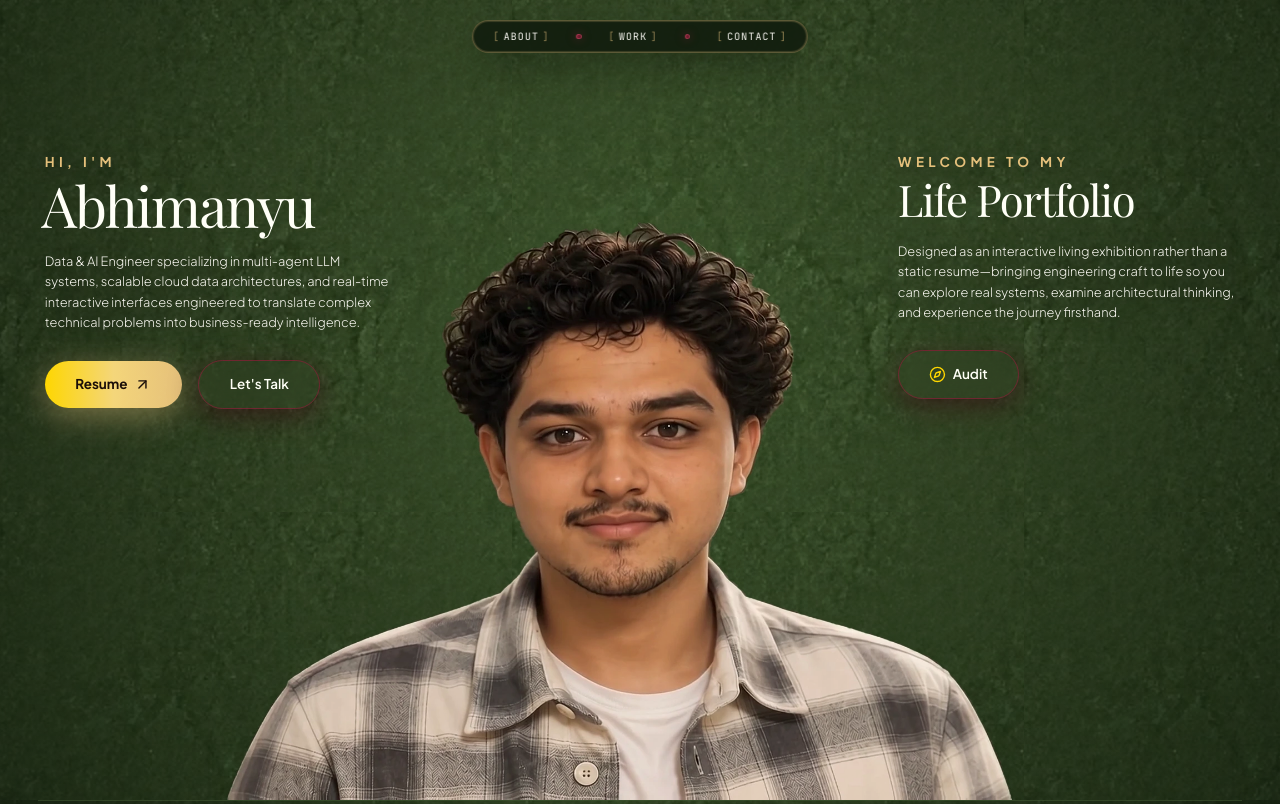
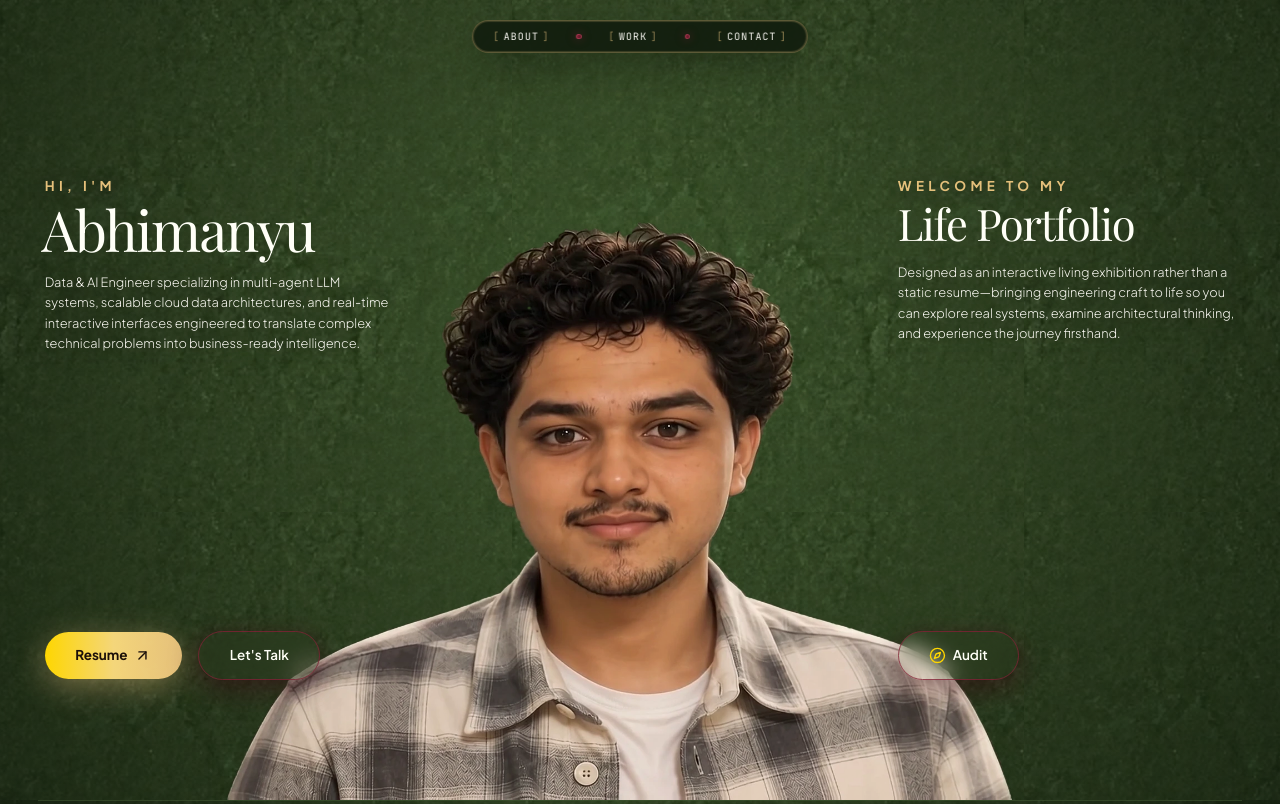
Before and after one commit to abhimanyu-kanase/cursor-portfolio, a React (Vite) app: page / in a window 1280 px wide. Shown: the top 804 px of the page. Built offline with nearby package versions, Linux system fonts and the light colour scheme; no server answers; a web font is replaced by a local one.

Commit message:
Version 4.1.3: Symmetrical Shoulder-Grounded Bottom Alignment & Unified Top/Bottom Heights

```diff
--- a/src/components/Hero.tsx
+++ b/src/components/Hero.tsx
@@ -29,23 +29,25 @@ export const Hero: React.FC<HeroProps> = ({ onEyeContactChange, onOpenResume, on
 
       {/* Hero Typography Overlay (Left Side) */}
       <div className="hero-left-box pointer-events-auto">
+        <div>
           {/* Kicker */}
           <span className="font-sans text-xs sm:text-sm md:text-base font-bold tracking-[0.32em] uppercase text-[#e6c280] block mb-1.5 sm:mb-2 drop-shadow-[0_2px_8px_rgba(0,0,0,0.6)]">
             Hi, I'm
           </span>
 
           {/* Large editorial serif name */}
-        <h1 className="hero-name-heading text-[#fffff8] drop-shadow-[0_8px_32px_rgba(230,194,128,0.28),0_12px_45px_rgba(10,18,8,0.9)] font-normal mb-4 sm:mb-5 lg:mb-6 -ml-1">
+          <h1 className="hero-name-heading text-[#fffff8] drop-shadow-[0_8px_32px_rgba(230,194,128,0.28),0_12px_45px_rgba(10,18,8,0.9)] font-normal mb-3 sm:mb-4 lg:mb-5 -ml-1">
             Abhimanyu
           </h1>
 
           {/* Short Profile / Bio */}
-        <p className="hero-bio-copy text-[#faf8f3] font-sans font-light mb-6 sm:mb-7 lg:mb-8 drop-shadow-[0_2px_10px_rgba(10,18,8,0.8)]">
+          <p className="hero-bio-copy text-[#faf8f3] font-sans font-light drop-shadow-[0_2px_10px_rgba(10,18,8,0.8)]">
             Data & AI Engineer specializing in multi-agent LLM systems, scalable cloud data architectures, and real-time interactive interfaces engineered to translate complex technical problems into business-ready intelligence.
           </p>
+        </div>
 
-        {/* Action Buttons: Resume & Let's Talk */}
-        <div className="flex flex-wrap items-center gap-3.5 sm:gap-4 lg:gap-5">
+        {/* Action Buttons: Resume & Let's Talk — Grounded Near Character Shoulder */}
+        <div className="flex flex-wrap items-center gap-3.5 sm:gap-4 lg:gap-5 pt-3 sm:pt-4">
           {/* Resume */}
           <button
             onClick={() => {
@@ -80,24 +82,26 @@ export const Hero: React.FC<HeroProps> = ({ onEyeContactChange, onOpenResume, on
       </div>
 
       {/* Hero Typography Overlay (Right Side) — Open Editorial Typography */}
-      <div className="hidden lg:block hero-right-box pointer-events-auto text-left">
+      <div className="hidden lg:flex hero-right-box pointer-events-auto text-left">
+        <div>
           {/* Kicker matching "Hi, I'm" */}
           <span className="font-sans text-xs sm:text-sm md:text-base font-bold tracking-[0.32em] uppercase text-[#e6c280] block mb-1.5 sm:mb-2 drop-shadow-[0_2px_8px_rgba(0,0,0,0.6)]">
             Welcome to my
           </span>
 
           {/* Large, stately editorial title matching "Abhimanyu" */}
-        <h2 className="hero-portfolio-heading text-[#fffff8] drop-shadow-[0_8px_32px_rgba(230,194,128,0.28),0_12px_45px_rgba(10,18,8,0.9)] font-normal mb-4 sm:mb-5 lg:mb-6">
+          <h2 className="hero-portfolio-heading text-[#fffff8] drop-shadow-[0_8px_32px_rgba(230,194,128,0.28),0_12px_45px_rgba(10,18,8,0.9)] font-normal mb-3 sm:mb-4 lg:mb-5">
             Life Portfolio
           </h2>
 
           {/* Explaining why the space exists */}
-        <p className="hero-bio-copy text-[#faf8f3] font-sans font-light mb-6 sm:mb-7 lg:mb-8 drop-shadow-[0_2px_10px_rgba(10,18,8,0.8)]">
+          <p className="hero-bio-copy text-[#faf8f3] font-sans font-light drop-shadow-[0_2px_10px_rgba(10,18,8,0.8)]">
             Designed as an interactive living exhibition rather than a static resume—bringing engineering craft to life so you can explore real systems, examine architectural thinking, and experience the journey firsthand.
           </p>
+        </div>
 
         {/* Action Button (Right Side) — Aligned and Symmetrical with Left Side */}
-        <div className="flex flex-wrap items-center gap-3.5 sm:gap-4 lg:gap-5">
+        <div className="flex flex-wrap items-center gap-3.5 sm:gap-4 lg:gap-5 pt-3 sm:pt-4">
           <button
             onClick={() => setIsAuditOpen((prev) => !prev)}
             className="group px-6 sm:px-8 lg:px-9 py-3 sm:py-3.5 lg:py-4 rounded-full bg-gradient-to-r from-[#380712]/92 via-[#4a0a18]/90 to-[#2a1a10]/92 hover:from-[#5a1020] hover:to-[#380712] border border-[#852238]/80 hover:border-[#ffd700] hover:shadow-[0_0_32px_rgba(133,34,56,0.6),0_0_16px_rgba(255,215,0,0.3)] text-[#fffff8] transition-all duration-200 font-sans font-semibold text-xs sm:text-sm md:text-base flex items-center gap-2 hover:scale-105 active:scale-95 cursor-pointer backdrop-blur-md shadow-[0_8px_28px_rgba(56,7,18,0.55)]"
--- a/src/index.css
+++ b/src/index.css
@@ -96,17 +96,25 @@ html {
 /* Hero Section Dynamic Responsive Geometry */
 .hero-left-box {
   position: absolute;
-  top: clamp(140px, 19vh, 260px);
+  top: clamp(140px, 22vh, 260px);
+  bottom: clamp(55px, 15vh, 150px);
   left: clamp(1.5rem, 3.5vw, 4rem);
   max-width: min(32vw, 26rem);
+  display: flex;
+  flex-direction: column;
+  justify-content: space-between;
   z-index: 20;
 }
 
 .hero-right-box {
   position: absolute;
-  top: clamp(140px, 19vh, 260px);
+  top: clamp(140px, 22vh, 260px);
+  bottom: clamp(55px, 15vh, 150px);
   right: clamp(1.5rem, 3.5vw, 4rem);
   max-width: min(32vw, 25rem);
+  display: flex;
+  flex-direction: column;
+  justify-content: space-between;
   z-index: 20;
 }
 
```
Lines whose indentation alone changed are shown as unchanged.
